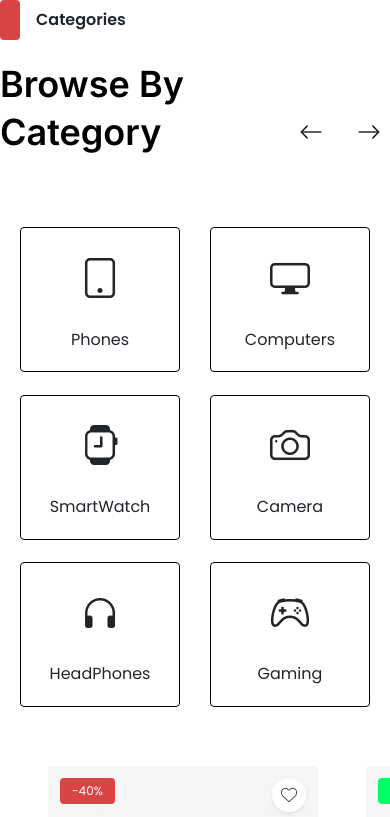
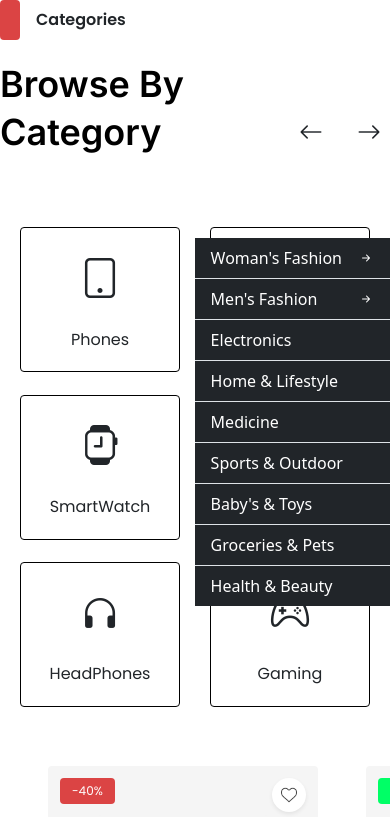
Before and after one commit to basem-atia/ITI-Angular-E-Commerce, an Angular app: page / in a window 390 px wide. Shown: the top 817 px of the page. Built offline with nearby package versions, Linux system fonts and the light colour scheme; grey boxes are pictures that could not be loaded.

Commit message:
last commit

```diff
--- a/src/app/app.component.html
+++ b/src/app/app.component.html
@@ -1 +1 @@
-<app-categories></app-categories> <app-test></app-test>
+<app-categories></app-categories> <app-test></app-test> <app-side-bar></app-side-bar>
--- a/src/app/app.component.ts
+++ b/src/app/app.component.ts
@@ -2,10 +2,11 @@ import { Component } from '@angular/core';
 import { RouterOutlet } from '@angular/router';
 import { TestComponent } from './test/test.component';
 import { CategoriesComponent } from './components/categories/categories/categories.component';
+import { SideBarComponent } from './components/side-bar/side-bar.component';
 
 @Component({
   selector: 'app-root',
-  imports: [CategoriesComponent, TestComponent],
+  imports: [CategoriesComponent, TestComponent ,SideBarComponent],
   templateUrl: './app.component.html',
   styleUrl: './app.component.css',
 })
--- /dev/null
+++ b/src/app/components/side-bar/side-bar.component.css
@@ -0,0 +1,7 @@
+.list-group-item[data-bs-toggle="collapse"] i {
+  transition: transform 0.3s;
+}
+
+.list-group-item[data-bs-toggle="collapse"][aria-expanded="true"] i {
+  transform: rotate(90deg);
+}
--- /dev/null
+++ b/src/app/components/side-bar/side-bar.component.html
@@ -0,0 +1,106 @@
+<div class="container">
+  <div class="row justify-content-end">
+    <div class="col-md-3">
+      <div class="bg-dark position-fixed end-0 top-50 translate-middle-y">
+        <div class="list-group list-group-flush">
+          <!-- First collapsible tab -->
+          <a
+            class="list-group-item bg-dark text-white d-flex justify-content-around align-items-center"
+            data-bs-toggle="collapse"
+            href="#collapseTab1"
+            role="button"
+            aria-expanded="false"
+            aria-controls="collapseTab1"
+          >
+            Woman's Fashion
+            <i class="bi bi-arrow-right-short ms-3"></i>
+          </a>
+          <div class="collapse" id="collapseTab1">
+            <a
+              role="button"
+              class="list-group-item list-group-item-action bg-light text-black"
+              >First</a
+            >
+            <a
+              role="button"
+              class="list-group-item list-group-item-action bg-light text-black"
+              >Second</a
+            >
+            <a
+              role="button"
+              class="list-group-item list-group-item-action bg-light text-black"
+              >Third</a
+            >
+          </div>
+
+          <!-- Second collapsible tab -->
+          <a
+            class="list-group-item list-group-item-action bg-dark text-white d-flex justify-content-between align-items-center"
+            data-bs-toggle="collapse"
+            href="#collapseTab2"
+            role="button"
+            aria-expanded="false"
+            aria-controls="collapseTab2"
+          >
+            Men's Fashion
+            <i class="bi bi-arrow-right-short ms-3"></i>
+          </a>
+          <div class="collapse" id="collapseTab2">
+            <a
+              role="button"
+              class="list-group-item list-group-item-action bg-light text-black"
+              >First</a
+            >
+            <a
+              role="button"
+              class="list-group-item list-group-item-action bg-light text-black"
+              >Second</a
+            >
+            <a
+              role="button"
+              class="list-group-item list-group-item-action bg-light text-black"
+              >Third</a
+            >
+          </div>
+
+          <!-- Remaining tabs -->
+          <a
+            role="button"
+            class="list-group-item list-group-item-action bg-dark text-white"
+            >Electronics</a
+          >
+          <a
+            role="button"
+            class="list-group-item list-group-item-action bg-dark text-white"
+            >Home & Lifestyle</a
+          >
+          <a
+            role="button"
+            class="list-group-item list-group-item-action bg-dark text-white"
+            >Medicine</a
+          >
+          <a
+            role="button"
+            class="list-group-item list-group-item-action bg-dark text-white"
+            >Sports & Outdoor</a
+          >
+          <a
+            role="button"
+            class="list-group-item list-group-item-action bg-dark text-white"
+            >Baby's & Toys</a
+          >
+          <a
+            role="button"
+            class="list-group-item list-group-item-action bg-dark text-white"
+            >Groceries & Pets</a
+          >
+          <a
+            role="button"
+            class="list-group-item list-group-item-action bg-dark text-white"
+            >Health & Beauty</a
+          >
+        </div>
+      </div>
+    </div>
+  </div>
+</div>
```
Also changed, not shown: src/app/components/side-bar/side-bar.component.ts (added, +11 -0 lines).
